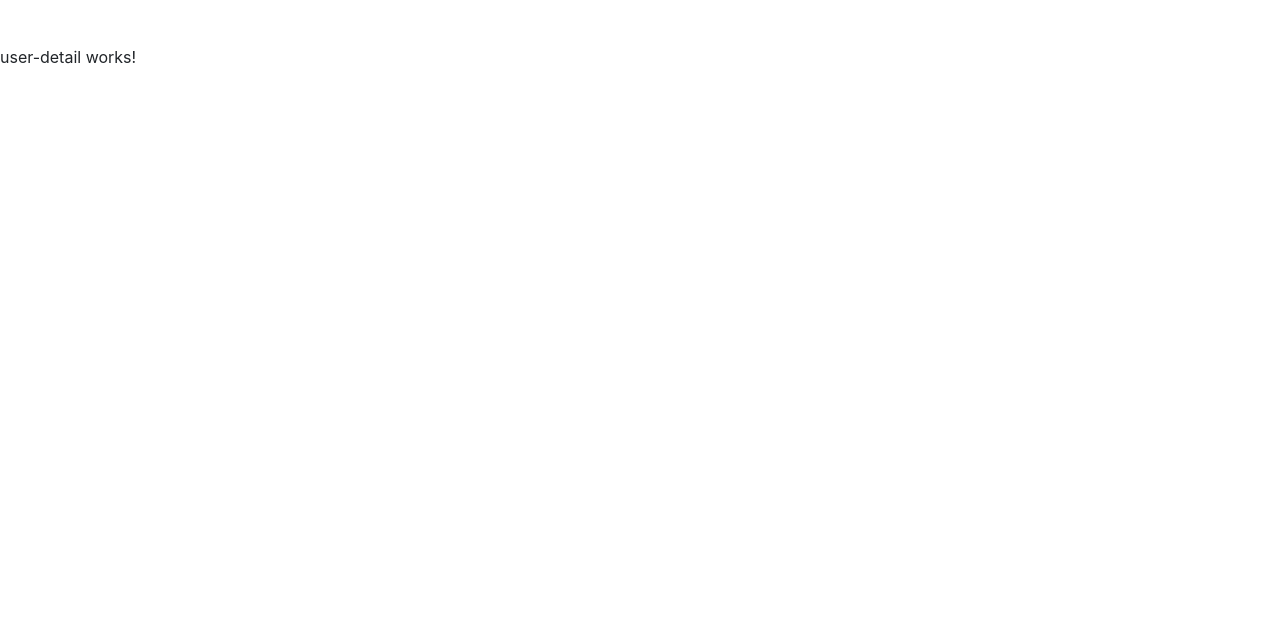
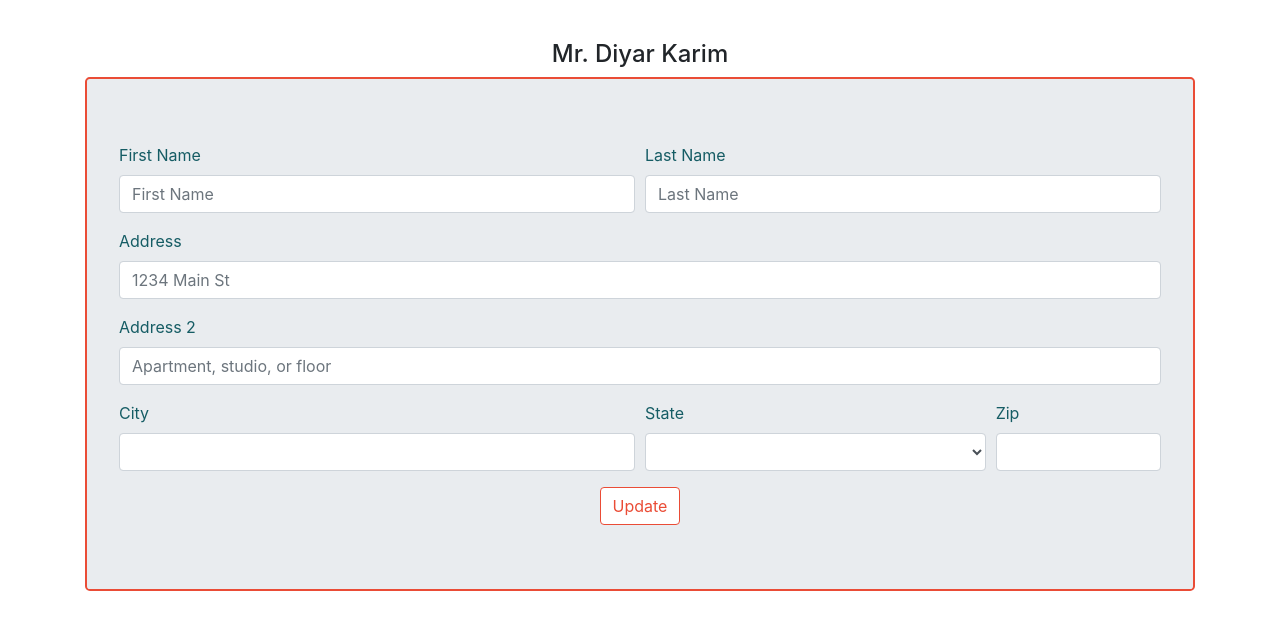
Before and after one commit to chemscn/nuvalence-address-book, an Angular app: page /user-detail/1 in a window 1280 px wide. Shown: the top 630 px of the page. Built offline with nearby package versions, Linux system fonts and the light colour scheme.

Commit message:
Implemented reactive forms

```diff
--- a/src/app/app.module.ts
+++ b/src/app/app.module.ts
@@ -4,6 +4,7 @@ import { HttpClientModule } from '@angular/common/http';
 import { AppRoutingModule } from './app-routing.module';
 import { AppComponent } from './app.component';
 import { UserCardComponent, UserDetailComponent, HomeComponent } from './components';
+import { ReactiveFormsModule } from '@angular/forms';
 
 @NgModule({
   declarations: [
@@ -15,7 +16,8 @@ import { UserCardComponent, UserDetailComponent, HomeComponent } from './compone
   imports: [
     BrowserModule,
     HttpClientModule,
-    AppRoutingModule
+    AppRoutingModule,
+    ReactiveFormsModule
   ],
   providers: [],
   bootstrap: [AppComponent]
--- a/src/app/components/user-detail/user-detail.component.html
+++ b/src/app/components/user-detail/user-detail.component.html
@@ -1 +1,65 @@
-<p>user-detail works!</p>
+<div class="container">
+  <h4>Mr. Diyar Karim</h4>
+  <div class="jumbotron">
+    <form [formGroup]="userForm">
+      <div class="form-row">
+        <div class="form-group col-md-6">
+          <label>First Name</label>
+          <input
+            formControlName="firstName"
+            type="text"
+            class="form-control"
+            placeholder="First Name"
+          />
+        </div>
+        <div class="form-group col-md-6">
+          <label>Last Name</label>
+          <input
+            formControlName="lastName"
+            type="text"
+            class="form-control"
+            placeholder="Last Name"
+          />
+        </div>
+      </div>
+      <div class="form-group">
+        <label>Address</label>
+        <input
+          formControlName="address1"
+          type="text"
+          class="form-control"
+          placeholder="1234 Main St"
+        />
+      </div>
+      <div class="form-group">
+        <label>Address 2</label>
+        <input
+          formControlName="address2"
+          type="text"
+          class="form-control"
+          placeholder="Apartment, studio, or floor"
+        />
+      </div>
+      <div class="form-row">
+        <div class="form-group col-md-6">
+          <label>City</label>
+          <input formControlName="city" type="text" class="form-control" />
+        </div>
+        <div class="form-group col-md-4">
+          <label>State</label>
+          <select formControlName="state" class="form-control">
+            <option selected>Choose...</option>
+            <option>...</option>
+          </select>
+        </div>
+        <div class="form-group col-md-2">
+          <label>Zip</label>
+          <input formControlName="zip" type="text" class="form-control" />
+        </div>
+      </div>
+      <div class="center">
+        <button type="submit" class="btn">Update</button>
+      </div>
+    </form>
+  </div>
+</div>
--- a/src/app/components/user-detail/user-detail.component.scss
+++ b/src/app/components/user-detail/user-detail.component.scss
@@ -0,0 +1,4 @@
+.center,
+h4 {
+  text-align: center;
+}
--- a/src/app/components/user-detail/user-detail.component.ts
+++ b/src/app/components/user-detail/user-detail.component.ts
@@ -1,4 +1,5 @@
 import { Component, OnInit } from '@angular/core';
+import { FormControl, FormGroup, Validators } from '@angular/forms';
 
 @Component({
   selector: 'user-detail',
@@ -6,8 +7,18 @@ import { Component, OnInit } from '@angular/core';
   styleUrls: ['./user-detail.component.scss']
 })
 export class UserDetailComponent implements OnInit {
-
-  constructor() { }
+  userForm: FormGroup;
+  constructor() {
+    this.userForm = new FormGroup({
+      firstName: new FormControl(''),
+      lastName: new FormControl(''),
+      address1: new FormControl(''),
+      address2: new FormControl(''),
+      city: new FormControl(''),
+      state: new FormControl(''),
+      zip: new FormControl(''),
+    })
+  }
 
   ngOnInit(): void {
   }
--- a/src/styles.scss
+++ b/src/styles.scss
@@ -77,3 +77,19 @@ ul {
 p {
   padding-top: 5px;
 }
+
+.jumbotron {
+  border: 2px solid $primary-red;
+}
+
+.form-control:focus {
+  color: #495057;
+  background-color: #fff;
+  border-color: $primary-blue;
+  outline: 0;
+  box-shadow: 0 0 0 0.2rem rgb(0 123 255 / 25%);
+}
+
+label {
+  color: $primary-blue;
+}
```
